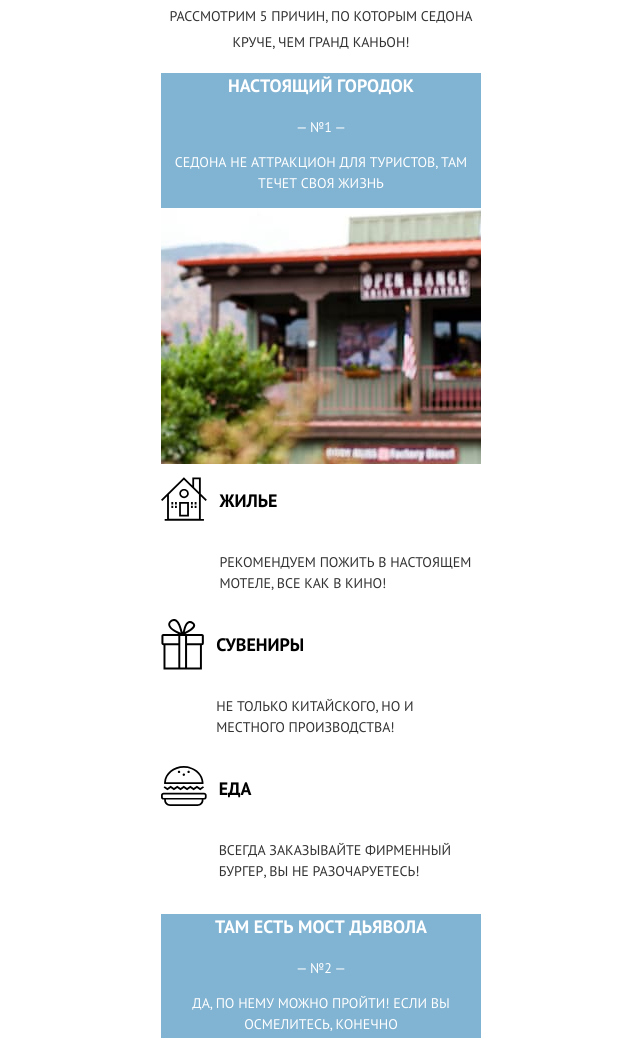
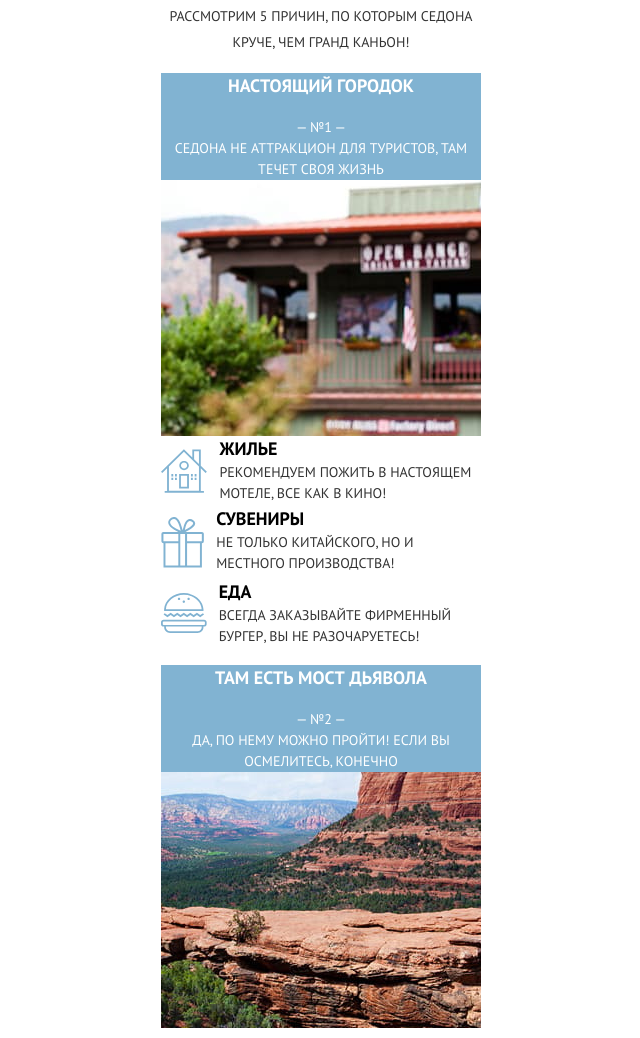
Before and after one commit to AndrewP-GH/sedona, a website: page index.html in a window 1280 px wide. Shown: the part 659-1697 px from the top of the page, without its empty margins (319-959 px from the left). Drawn offline with Linux system fonts and the light colour scheme.

Commit message:
Reset margins and set fill for icons

```diff
--- a/styles/blocks/main-section-subreasons.css
+++ b/styles/blocks/main-section-subreasons.css
@@ -6,6 +6,10 @@
 .main-section-subreason {
   display: flex;
   gap: 12px;
+}
+
+.main-section-subreason-icon {
+  fill: #81B3D2;
 }
 
 .main-section-subreason-content {
--- a/styles/reset.css
+++ b/styles/reset.css
@@ -18,3 +18,8 @@ button {
   font-family: inherit;
   cursor: pointer;
 }
+
+h4,
+p {
+  margin: 0;
+}
```
